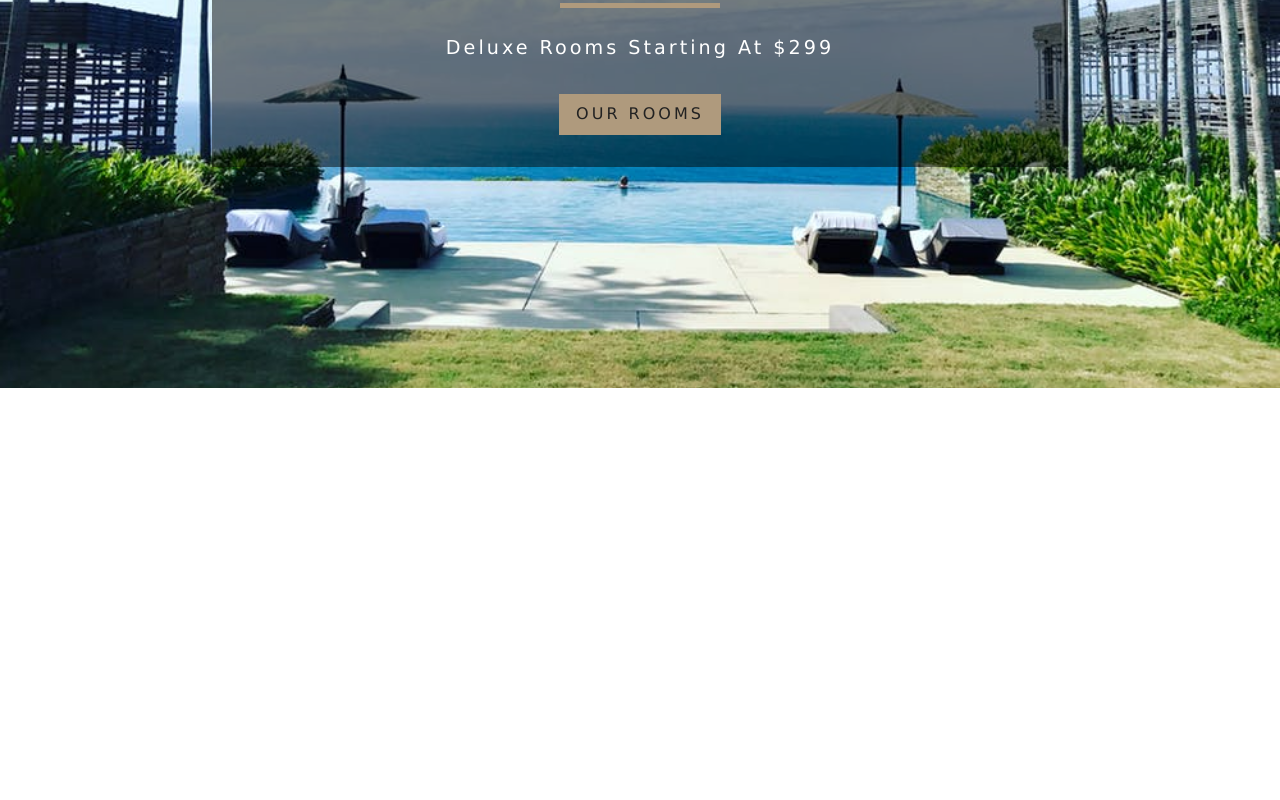
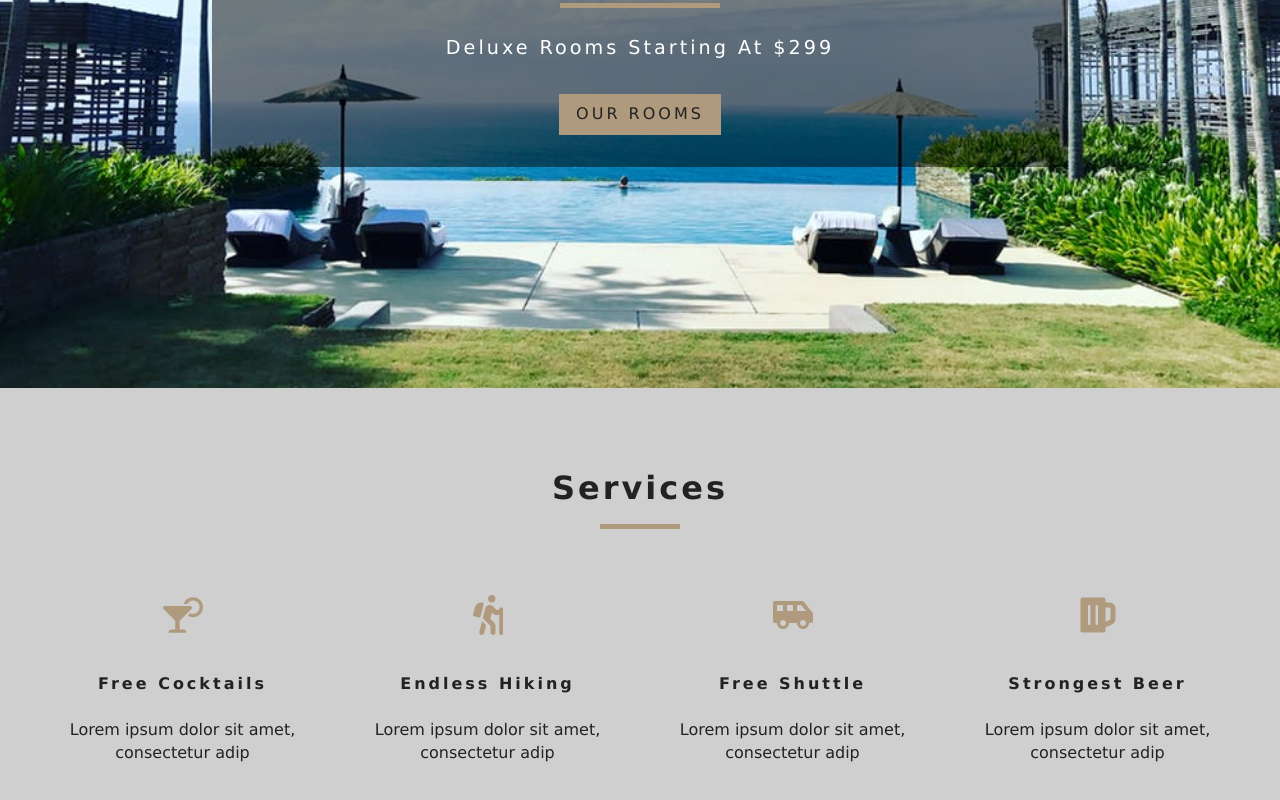
Before and after one commit to brianma03/BeachResort, a React (Create React App) app in the folder resort/: page / in a window 1280 px wide. Shown: the part 412-1212 px from the top of the page. Before the commit the page ends 800 px from the top, so only its background shows below. Built offline with nearby package versions, Linux system fonts and the light colour scheme.

Commit message:
Created the services section to the home page

```diff
--- a/resort/src/components/Title.js
+++ b/resort/src/components/Title.js
@@ -0,0 +1,10 @@
+import React from 'react'
+
+export default function Title ({ title }) {
+  return (
+    <div className='section-title'>
+      <h4>{title}</h4>
+      <div></div>
+    </div>
+  )
+}
--- a/resort/src/components/services.js
+++ b/resort/src/components/services.js
@@ -0,0 +1,52 @@
+import React, { Component } from 'react'
+import Title from './Title'
+import { FaCocktail, FaHiking, FaShuttleVan, FaBeer } from 'react-icons/fa'
+
+export default class services extends Component {
+  state = {
+    services: [
+      {
+        icon: <FaCocktail />,
+        title: 'Free Cocktails',
+        info: 'Lorem ipsum dolor sit amet, consectetur adip'
+      },
+      {
+        icon: <FaHiking />,
+        title: 'Endless Hiking',
+        info: 'Lorem ipsum dolor sit amet, consectetur adip'
+      },
+      {
+        icon: <FaShuttleVan />,
+        title: 'Free Shuttle',
+        info: 'Lorem ipsum dolor sit amet, consectetur adip'
+      },
+      {
+        icon: <FaBeer />,
+        title: 'Strongest Beer',
+        info: 'Lorem ipsum dolor sit amet, consectetur adip'
+      }
+    ]
+  }
+  //This return contains a call to the map function with the
+  //parameters of item and index that are passed from the
+  //array of the class component
+  //The article tag is used to display the services separately
+  render () {
+    return (
+      <section className='services'>
+        <Title title='services' />
+        <div className='services-center'>
+          {this.state.services.map((item, index) => {
+            return (
+              <article key={index} className='service'>
+                <span>{item.icon}</span>
+                <h6>{item.title}</h6>
+                <p>{item.info}</p>
+              </article>
+            )
+          })}
+        </div>
+      </section>
+    )
+  }
+}
--- a/resort/src/pages/Home.js
+++ b/resort/src/pages/Home.js
@@ -2,15 +2,22 @@
 import Hero from '../components/Hero'
 import Banner from '../components/Banner'
 import { Link } from 'react-router-dom'
+import Services from '../components/Services'
 
 export default function Home () {
   return (
+    <React.Fragment>
       <Hero hero='defaultHero'>
-      <Banner title='luxurious rooms' subtitle='deluxe rooms starting at $299'>
+        <Banner
+          title='luxurious rooms'
+          subtitle='deluxe rooms starting at $299'
+        >
           <Link to='/rooms' className='btn-primary'>
             our rooms
           </Link>
         </Banner>
       </Hero>
+      <Services />
+    </React.Fragment>
   )
 }
```
Lines whose indentation alone changed are shown as unchanged.
